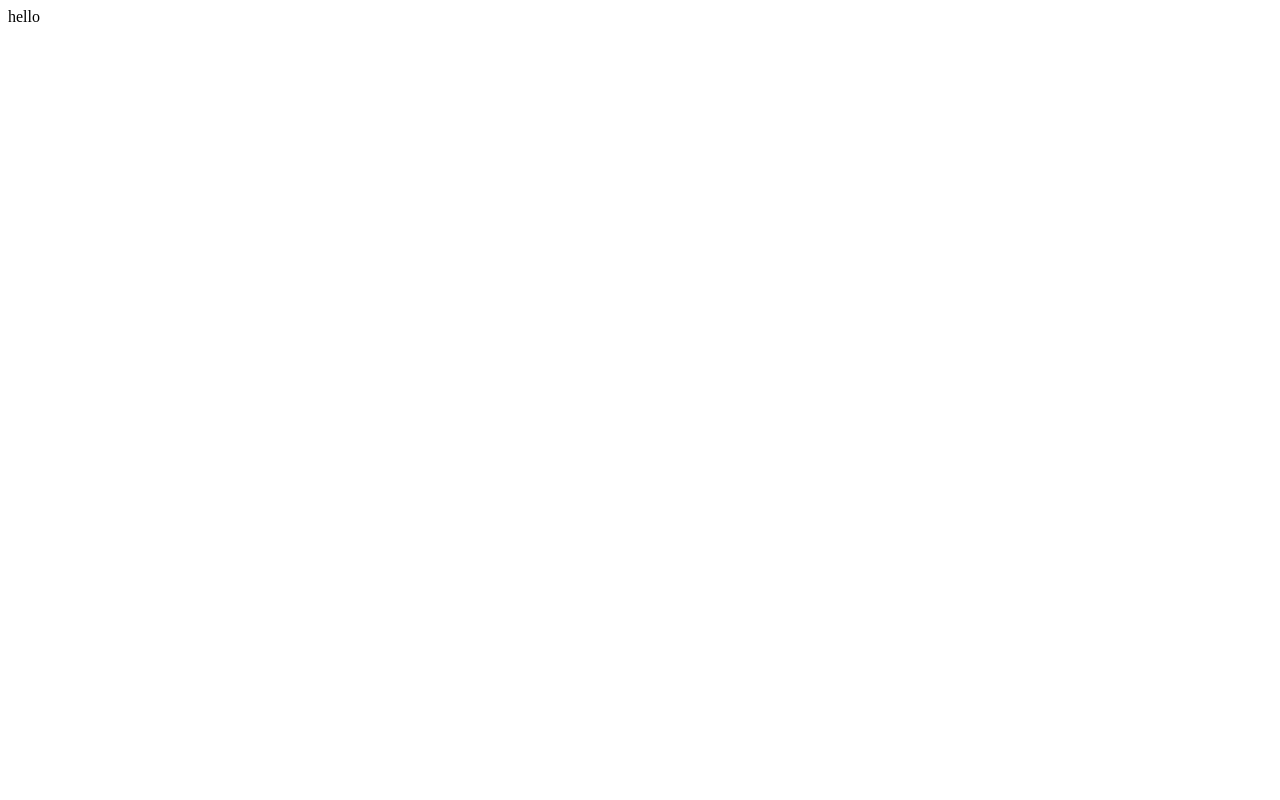
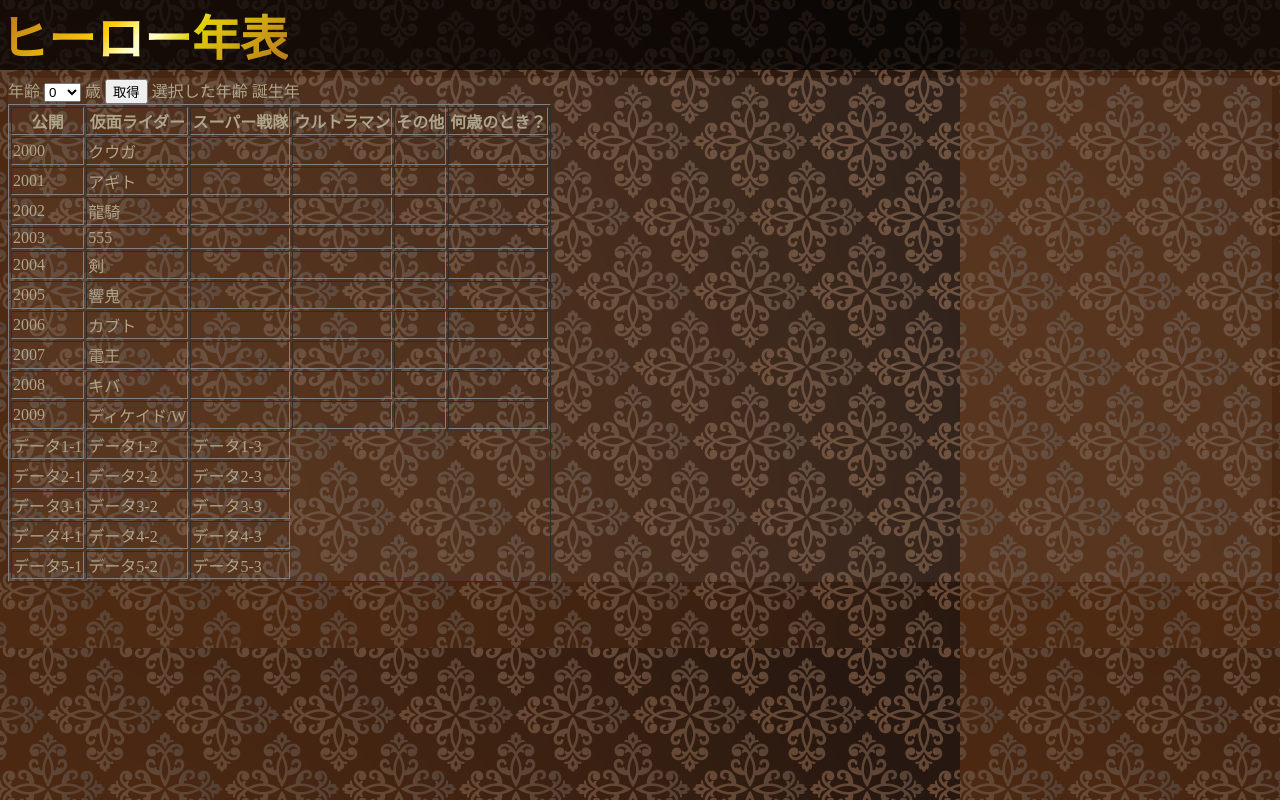
Before and after one commit to atsuatsupoteto/HeroChronology, a Django app: page / in a window 1280 px wide. Before the commit the page is almost empty. Run offline with Django 3.2, Linux system fonts and the light colour scheme.

Commit message:
ADD html css js

```diff
--- /dev/null
+++ b/herochronology/static/css/herochronology.css
@@ -0,0 +1,28 @@
+   /*背景画像の指定*/
+   body {
+    background-image: url("../image/brown0022.png");
+    margin: 0px;
+}
+
+/*タイトルの設定*/
+h1 {
+  font-family: 'ヒラギノ明朝 Pro W3', 'Hiragino Mincho Pro', 'Hiragino Mincho ProN', 'HGS明朝E', 'ＭＳ Ｐ明朝', serif;
+  font-size: 3rem;
+  margin: 0px;
+  color: #fff;
+  background-color: rgba(0, 0, 0, 0.699);
+}
+h1 span {
+  background-image: -webkit-linear-gradient(315deg, #b8751e 0%, #ffce08 37%, #fefeb2 47%, #fafad6 50%, #fefeb2 53%, #e1ce08 63%, #b8751e 100%);
+  background-image: linear-gradient(135deg, #b8751e 0%, #ffce08 37%, #fefeb2 47%, #fafad6 50%, #fefeb2 53%, #e1ce08 63%, #b8751e 100%);
+  -webkit-background-clip: text;
+  -webkit-text-fill-color: transparent;
+}
+
+ /*年表の設定*/
+.chronology {
+  background-color: rgba(255,255,255,0.05);
+  color:#aea58b;
+  margin: 8px;
+
+}
--- /dev/null
+++ b/herochronology/static/js/generation.js
@@ -0,0 +1,34 @@
+'use strict';
+//取得ボタンクリック時
+function clickBtn1(){
+
+    //入力された年齢をageCurrentに格納
+    const ageCurrent = document.getElementById("age").value;
+
+    //現在の年をyearに取得
+    let d = new Date();
+    let year = d.getFullYear();
+
+    //現在の年から入力された年齢を引き、生まれた年を取得
+    let birthYear = year-ageCurrent;
+
+    //歳と誕生月を画面に表示
+    document.getElementById("select_age").textContent = ageCurrent + "歳";
+    document.getElementById("birth_year").textContent = birthYear + "年生まれ";
+}
+
+
+
+//5行追加
+var tableEle = document.getElementById('data-table');
+for (var i = 0; i < 5; i++) {
+  // テーブルの行を 5行追加する
+  var tr = document.createElement('tr');
+  for (var j = 0; j < 3; j++) {
+    // テーブルの列を 3行追加する
+    var td = document.createElement('td');
+    td.innerHTML = 'データ'+(i+1)+"-"+(j+1);
+    tr.appendChild(td);
+  }
+  tableEle.appendChild(tr);
+}
--- a/herochronology/templates/hero/hero_list.html
+++ /dev/null
@@ -1 +0,0 @@
-hello
--- a/herochronology/templates/herochronology/hero_list.html
+++ b/herochronology/templates/herochronology/hero_list.html
@@ -1 +1,130 @@
-hello
+<!DOCTYPE html>
+<html lang="ja">
+	<head>
+		<meta charaset="utf-8">
+		<title>ヒーロー年表</title>
+		<link rel="stylesheet" href="../../static/css/herochronology.css">
+	</head>
+	<body>
+		<header>
+			<h1><span>ヒーロー年表</span></h1>
+		</header>
+		<div class="chronology">
+			<div>
+					<span>年齢</span>
+						<select id="age">
+							<option value="0">0</option>
+							<option value="1">1</option>
+							<option value="2">2</option>
+							<option value="3">3</option>
+							<option value="4">4</option>
+							<option value="5">5</option>
+							<option value="6">6</option>
+							<option value="7">7</option>
+							<option value="8">8</option>
+							<option value="9">9</option>
+							<option value="10">10</option>
+							<option value="11">11</option>
+							<option value="12">12</option>
+							<option value="24">24</option>
+						</select>
+						<span>歳</span>
+						<button type="button" class="btn" onclick="clickBtn1()">取得</button>
+						<span id="select_age">選択した年齢</span>
+						<span id="birth_year">誕生年</span>
+			</div>
+			<table border="1" id="data-table">
+				<tr>
+					<th>公開</th>
+					<th>仮面ライダー</th>
+					<th>スーパー戦隊</th>
+					<th>ウルトラマン</th>
+					<th>その他</th>
+					<th>何歳のとき？</th>
+				</tr>
+				<tr>
+					<td>2000</td>
+					<td>クウガ</td>
+					<td> </td>
+					<td> </td>
+					<td> </td>
+					<td> </td>
+				</tr>
+				<tr>
+					<td>2001</td>
+					<td>アギト</td>
+					<td> </td>
+					<td> </td>
+					<td> </td>
+					<td> </td>
+				</tr>
+				<tr>
+					<td>2002</td>
+					<td>龍騎</td>
+					<td> </td>
+					<td> </td>
+					<td> </td>
+					<td> </td>
+				</tr>
+				<tr>
+					<td>2003</td>
+					<td>555</td>
+					<td> </td>
+					<td> </td>
+					<td> </td>
+					<td> </td>
+				</tr>
+				<tr>
+					<td>2004</td>
+					<td>剣</td>
+					<td> </td>
+					<td> </td>
+					<td> </td>
+					<td> </td>
+				</tr>
+				<tr>
+					<td>2005</td>
+					<td>響鬼</td>
+					<td> </td>
+					<td> </td>
+					<td> </td>
+					<td> </td>
+				</tr>
+				<tr>
+					<td>2006</td>
+					<td>カブト
+					</td>
+					<td> </td>
+					<td> </td>
+					<td> </td>
+					<td> </td>
+				</tr>
+				<tr>
+					<td>2007</td>
+					<td>電王</td>
+					<td> </td>
+					<td> </td>
+					<td> </td>
+					<td> </td>
+				</tr>
+				<tr>
+					<td>2008</td>
+					<td>キバ</td>
+					<td> </td>
+					<td> </td>
+					<td> </td>
+					<td> </td>
+				</tr>
+				<tr>
+					<td>2009</td>
+					<td>ディケイド/W</td>
+					<td> </td>
+					<td> </td>
+					<td> </td>
+					<td> </td>
+				</tr>
+			</table>
+		</div>
+		<script type="text/javascript" src="../../static/js/generation.js"></script>
+	</body>
+</html>
```
Also changed, not shown: herochronology/static/image/brown0022.png (added).
